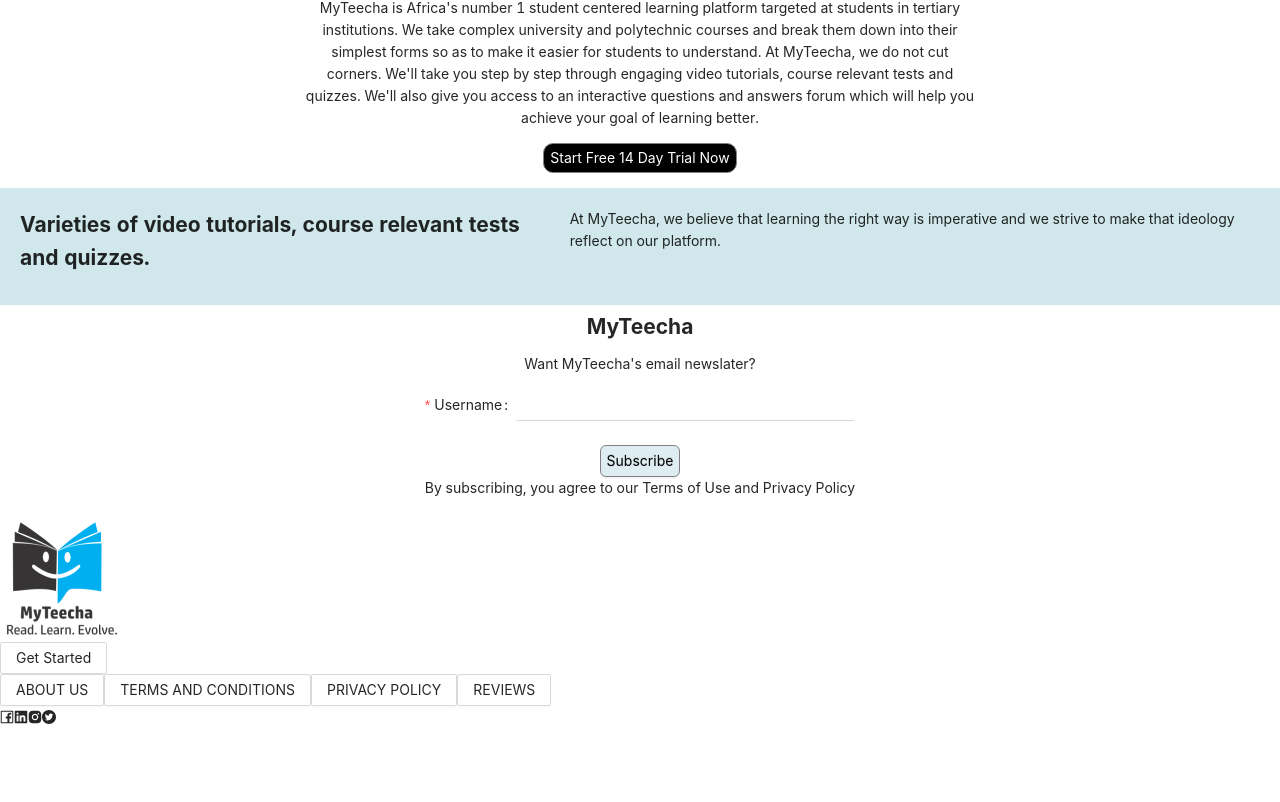
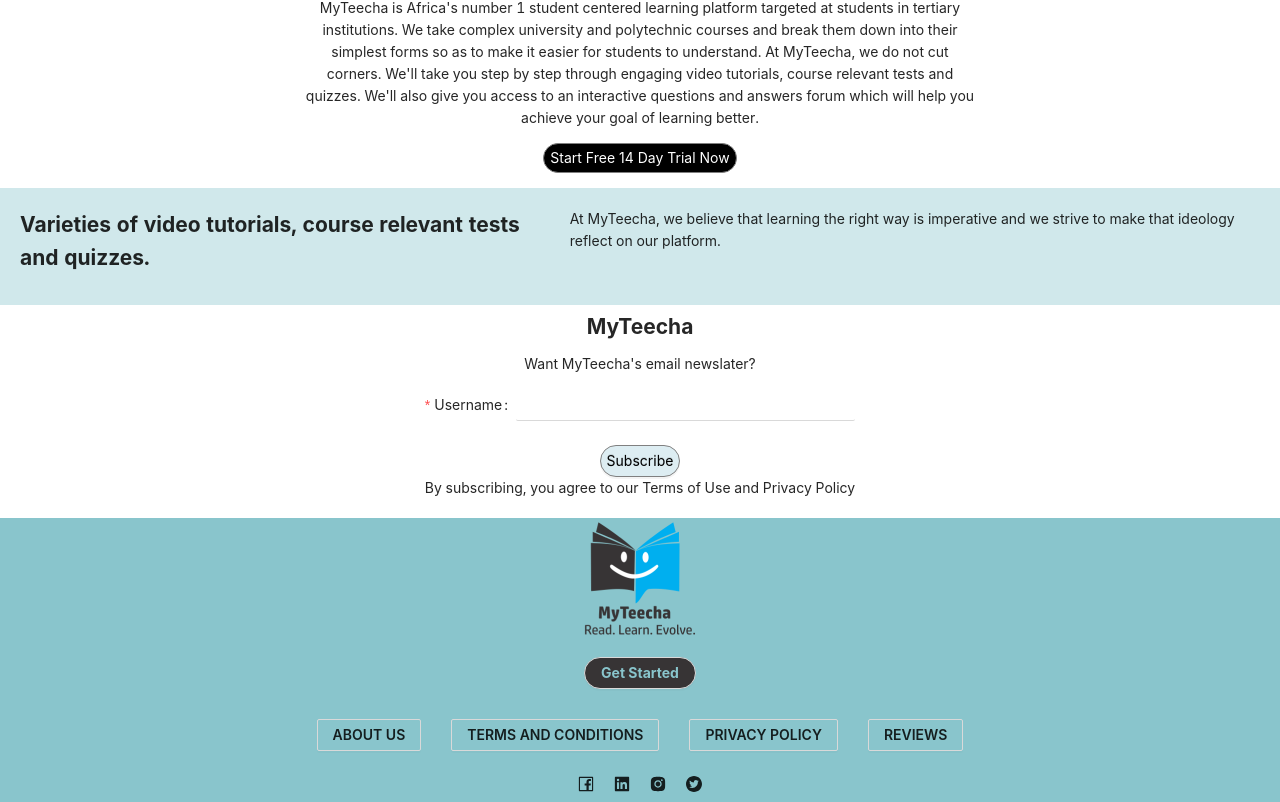
Before and after one commit to EngrZaks/myteecha, a React (Create React App) app: page / in a window 1280 px wide. Shown: the part 1011-1813 px from the top of the page. Before the commit the page ends 1739 px from the top, so only its background shows below. Built offline with nearby package versions, Linux system fonts and the light colour scheme.

Commit message:
added footer and styled it. added state-pool to use for state management

```diff
--- a/package.json
+++ b/package.json
@@ -17,6 +17,7 @@
     "react-dom": "^17.0.2",
     "react-router-dom": "^5.2.0",
     "react-scripts": "4.0.3",
+    "state-pool": "^0.5.0",
     "typescript": "^4.3.2",
     "web-vitals": "^1.1.2"
   },
--- a/src/components/home/footer.tsx
+++ b/src/components/home/footer.tsx
@@ -5,7 +5,6 @@
   LinkedinFilled,
   TwitterCircleFilled,
 } from "@ant-design/icons";
-import { Link } from "react-router-dom";
 import footerLogo from "../../assets/botomLogo.png";
 export default function Footer() {
   return (
@@ -13,7 +12,9 @@
       <div className="image">
         <img src={footerLogo} alt="footer logo" />
       </div>
-      <Button>Get Started</Button>
+      <Button shape="round" className="start">
+        Get Started
+      </Button>
       <div className="links">
         <Button>ABOUT US</Button>
         <Button>TERMS AND CONDITIONS</Button>
--- a/src/components/home/index.tsx
+++ b/src/components/home/index.tsx
@@ -8,7 +8,7 @@
 import Sections from "./sections";
 import Footer from "./footer";
 
-const Home: React.FC = () => {
+const LandindPage: React.FC = () => {
   return (
     <div className="home">
       {useWindowSize().width > 600 ? (
@@ -28,7 +28,7 @@
           >
             <Input />
           </Form.Item>
-          <Button type="primary" htmlType="submit">
+          <Button shape="round" type="primary" htmlType="submit">
             Subscribe
           </Button>
           <p>
@@ -40,4 +40,4 @@
     </div>
   );
 };
-export default Home;
+export default LandindPage;
--- a/src/components/home/sections.tsx
+++ b/src/components/home/sections.tsx
@@ -1,5 +1,5 @@
 import React from "react";
-import { Button } from "antd";
+// import { Button } from "antd";
 import homeContents from "./homeContents";
 interface section {
   heading: string;
@@ -38,7 +38,7 @@
             {" "}
             <button
               onClick={() => console.log("click")}
-              style={{ borderRadius: 10 }}
+              style={{ borderRadius: 16 }}
             >
               {btnTxt}
             </button>
--- a/src/components/home/style.scss
+++ b/src/components/home/style.scss
@@ -4,6 +4,15 @@
 $lg_border: 33px;
 $sm_border: 6px;
 $btn_border: 16px;
+$footer-color: #89c5cc;
+$black-color: #373435;
+@mixin central-flex($justify, $direction: "") {
+  display: flex;
+  align-items: center;
+  justify-content: center;
+  flex-direction: $direction;
+  justify-content: $justify;
+}
 .home {
   section:nth-of-type(odd) {
     background-color: $dark-color;
@@ -31,10 +40,16 @@
       }
     }
     button {
-      border-radius: $sm_border;
+      // border-radius: $sm_border;
       padding: 3px 6px;
       background: rgba(255, 255, 255, 0.212);
       border: 1px solid gray;
+      transition: all 0.3s ease-in-out;
+    }
+    button:hover {
+      color: teal;
+      border-color: $footer-color;
+      transform: scale(1.02);
     }
   }
   .student {
@@ -85,31 +100,14 @@
     .logo {
       margin: 0;
     }
-    display: flex;
-    align-items: center;
-    // align-content: space-between;
-    justify-content: space-between;
-
-    // display: flex;
-    // flex-wrap: wrap;
-    // align-content: space-between;
-    // height: 250px;
-    // .logo,
-    // ul {
-    //   width: 50%;
-    // }
-
+    @include central-flex(space-between);
     ul li {
       display: inline-block;
       padding: 15px;
     }
   }
   .newslater {
-    // display: block;
-    // text-align: center;
-    flex-direction: column;
-    align-items: center;
-    justify-content: center;
+    @include central-flex(center, column);
     form {
       text-align: center;
       input {
@@ -124,12 +122,33 @@
     }
   }
 
+  footer {
+    background: $footer-color;
+    @include central-flex(center, column);
+    .links {
+      @include central-flex(center, column);
+      button {
+        background: rgba(255, 255, 255, 0);
+        margin: 5px 0;
+      }
+    }
+    .start {
+      color: $footer-color;
+      background-color: $black-color;
+      margin: 15px;
+    }
+    .social {
+      font-size: 1rem;
+      * {
+        margin: 5px;
+      }
+    }
+  }
+
   // media queries for tablet screens and above
   @media only screen and (min-width: 480px) {
     section {
-      display: flex;
-      align-items: center;
-      justify-content: space-between;
+      @include central-flex(space-between);
       .image {
         img {
           max-width: 300px;
@@ -148,10 +167,19 @@
     section:nth-of-type(odd) {
       flex-direction: row-reverse;
     }
-    // .newslater {
-    //   display: block;
-    //   text-align: center;
-    // }
+    footer {
+      button {
+        margin-top: 10px;
+        font-weight: bold;
+      }
+      .links {
+        flex-direction: row;
+        button {
+          margin: 15px;
+          font-weight: 600;
+        }
+      }
+    }
   }
 }
 
```
Also changed, not shown: 1 other file (tests, documents, lock files or other folders).
